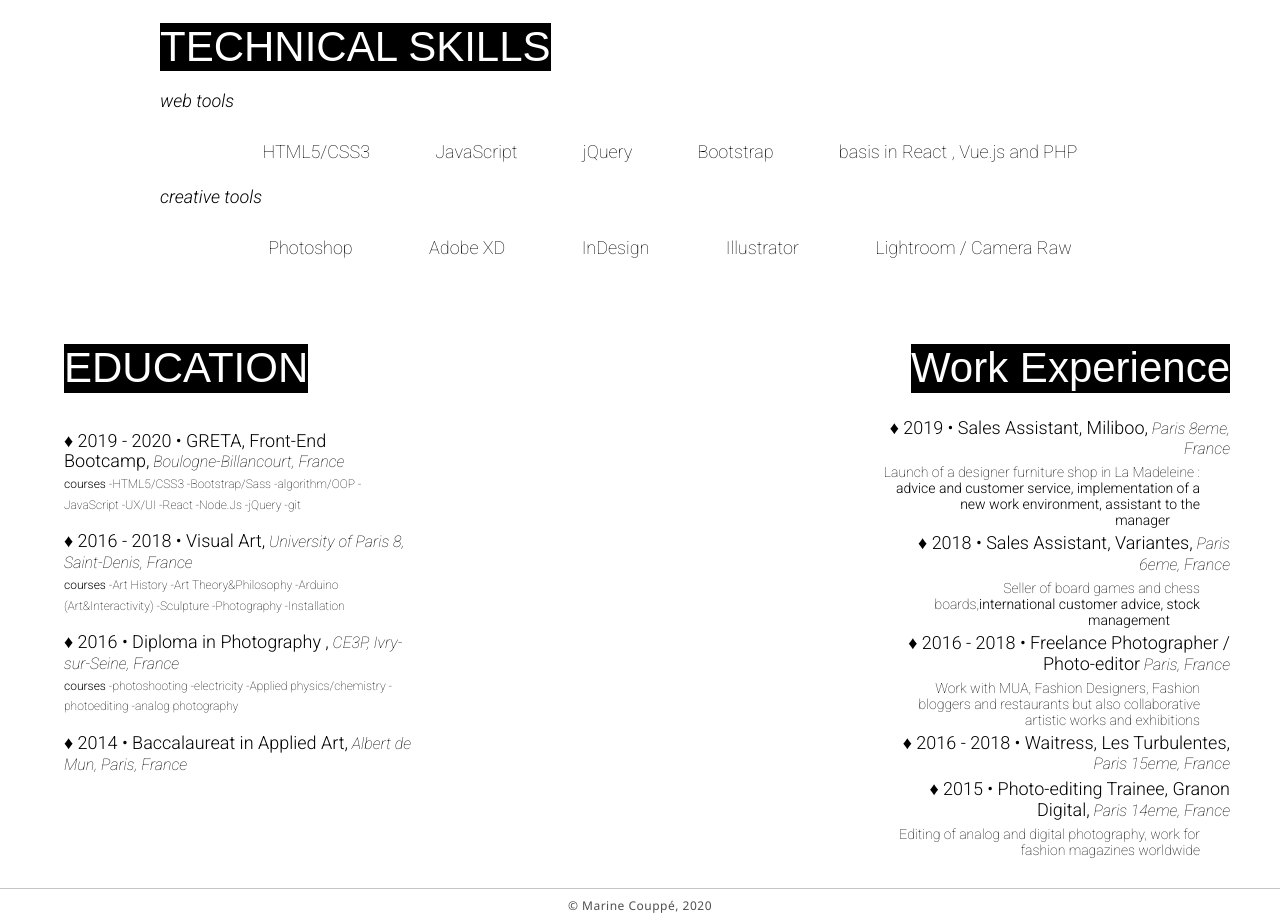
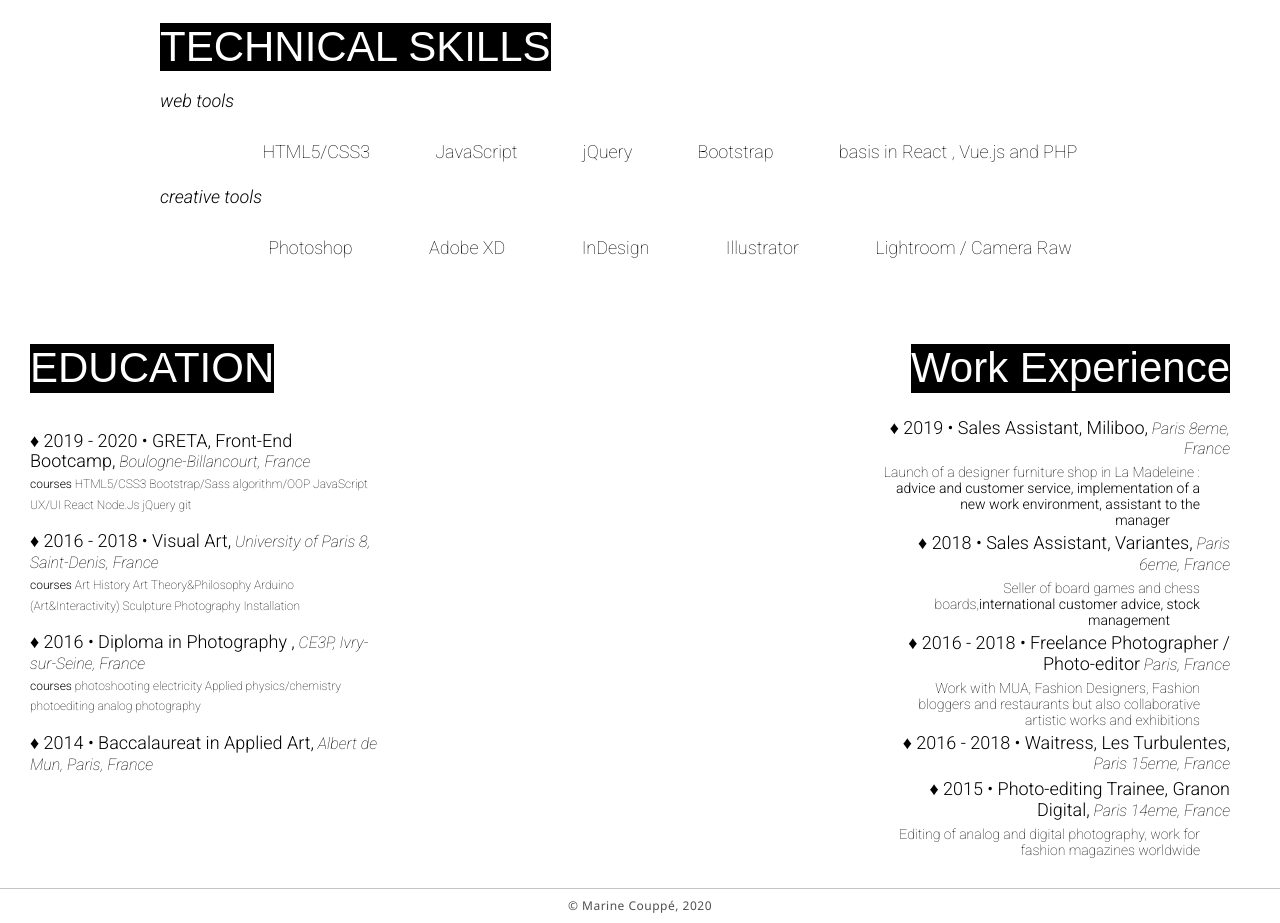
Before and after one commit to mcouppe/mcouppe.github.io, a plain HTML site: page resume.html in a window 1280 px wide. Shown: the part 533-1456 px from the top of the page. Drawn offline with Linux system fonts and the light colour scheme.

Commit message:
resume updates
fixing style issues

```diff
--- a/resume.html
+++ b/resume.html
@@ -90,9 +90,8 @@
                 >&diams; 2019 - 2020 &bull; GRETA, Front-End Bootcamp,</span
               ><span class="italTxt"> Boulogne-Billancourt, France</span><br />
               <span class="coursesList"
-                ><span class="boldTxt">courses </span> -HTML5/CSS3
-                -Bootstrap/Sass -algorithm/OOP -JavaScript -UX/UI -React
-                -Node.Js -jQuery -git</span
+                ><span class="boldTxt">courses </span> HTML5/CSS3 Bootstrap/Sass
+                algorithm/OOP JavaScript UX/UI React Node.Js jQuery git</span
               >
             </p>
             <p>
@@ -101,9 +100,9 @@
                 University of Paris 8, Saint-Denis, France</span
               ><br />
               <span class="coursesList"
-                ><span class="boldTxt">courses </span> -Art History -Art
-                Theory&Philosophy -Arduino (Art&Interactivity) -Sculpture
-                -Photography -Installation</span
+                ><span class="boldTxt">courses </span> Art History Art
+                Theory&Philosophy Arduino (Art&Interactivity) Sculpture
+                Photography Installation</span
               >
             </p>
             <p>
@@ -111,9 +110,8 @@
                 >&diams; 2016 &bull; Diploma in Photography ,</span
               ><span class="italTxt"> CE3P, Ivry-sur-Seine, France</span><br />
               <span class="coursesList"
-                ><span class="boldTxt">courses </span> -photoshooting
-                -electricity -Applied physics/chemistry -photoediting -analog
-                photography
+                ><span class="boldTxt">courses </span> photoshooting electricity
+                Applied physics/chemistry photoediting analog photography
               </span>
             </p>
             <p>
--- a/resumeStyle.css
+++ b/resumeStyle.css
@@ -60,7 +60,6 @@
 }
 #resumeContainer hr {
   display: none;
-  /* A FAIRE SI TEMPS : stylisation plus complexe, la meilleure solution serait d'utiliser border-top mais du coup il faut que les titres soient incorporés dans d'autres div et que la taille totale de la div = taille de la ligne et le texte s'insère dedans */
 }
 /***********************************************/
 /*********************INFO********************/
@@ -132,7 +131,8 @@
 /**********************************************/
 .education {
   width: 350px;
-  margin: 30px 5%;
+  margin: 30px;
+  justify-content: flex-start;
 }
 .coursesList,
 .coursesList span {
@@ -141,7 +141,7 @@
 }
 .education:hover .coursesList {
   font-size: 24px !important;
-  padding: 5px 15px;
+  padding: 5px 30px;
   word-spacing: 250px;
   color: #75003b;
 }
```
